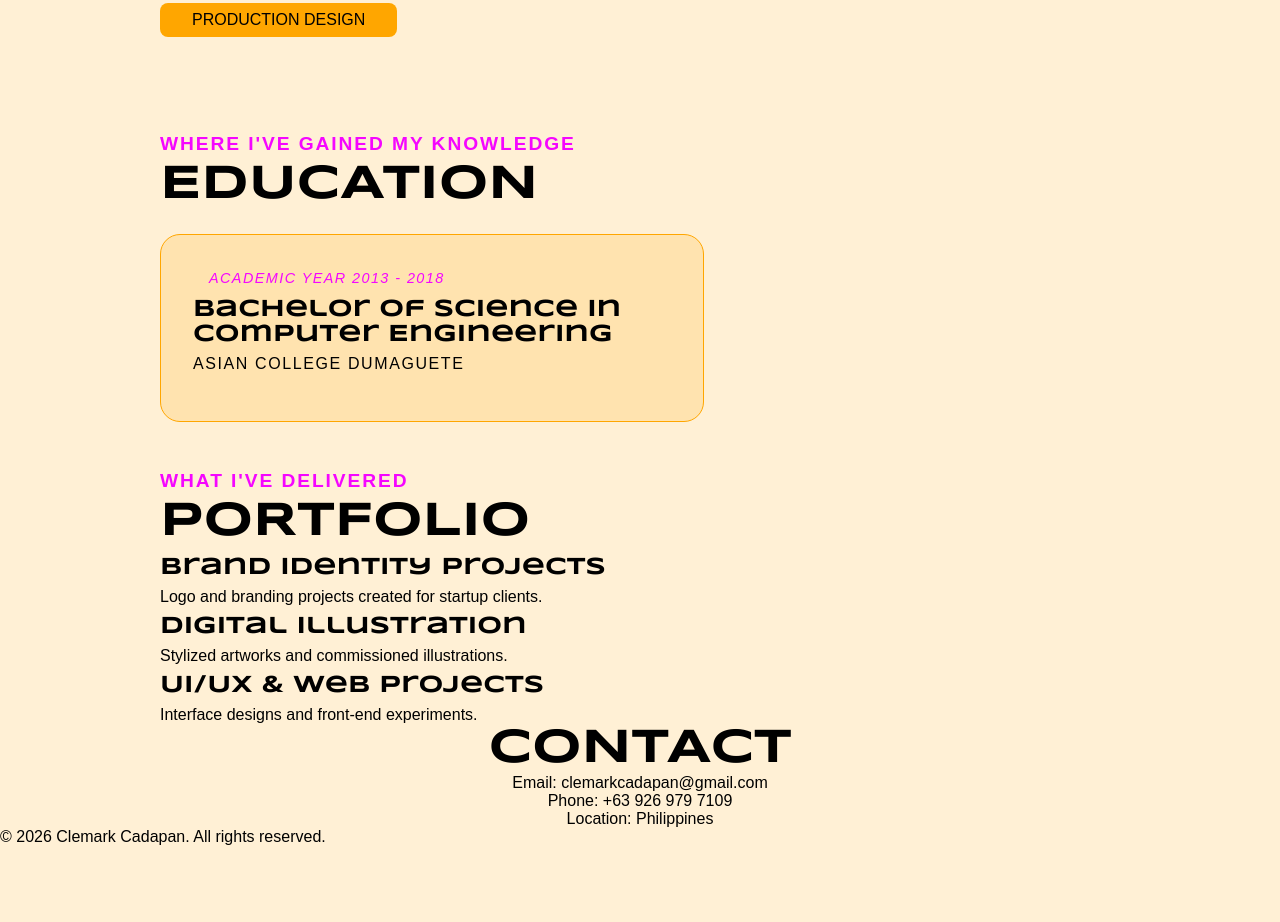
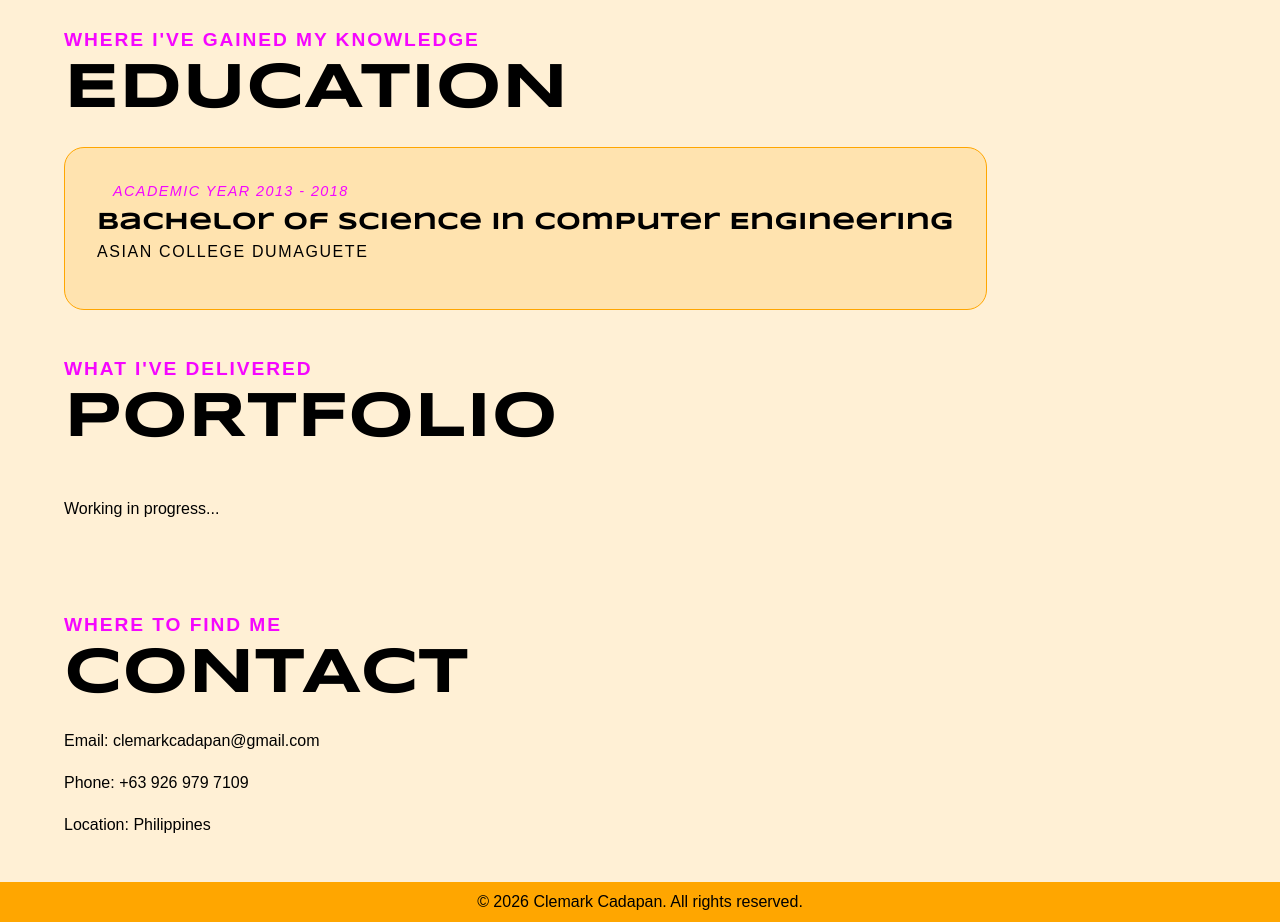
Before and after one commit to Clemark/clemark.github.io, a plain HTML site: page index.html in a window 1280 px wide. Shown: the part 2269-3191 px from the top of the page. Before the commit the page ends 3115 px from the top, so only its background shows below. Drawn offline with nearby package versions, Linux system fonts and the light colour scheme; a web font is replaced by a local one.

Commit message:
Fixed wrapping

```diff
--- a/index.html
+++ b/index.html
@@ -211,7 +211,7 @@
             <p class="eyebrow">Where I've gained my knowledge</p>
             <h2>Education</h2>
           </header>
-          <div class="experience-card">
+          <div class="education-card">
             <p class="date">Academic Year 2013 - 2018</p>
             <h3>Bachelor of Science in Computer Engineering</h3>
             <p class="company">Asian College Dumaguete</p>
@@ -226,33 +226,30 @@
             <p class="eyebrow">What I've delivered</p>
             <h2>Portfolio</h2>
           </header>
+          <div class="topics">
             <article>
-            <h3>Brand Identity Projects</h3>
-            <p>Logo and branding projects created for startup clients.</p>
+              <p>Working in progress...</p>
             </article>
-          <article>
-            <h3>Digital Illustration</h3>
-            <p>Stylized artworks and commissioned illustrations.</p>
-          </article>
-          <article>
-            <h3>UI/UX & Web Projects</h3>
-            <p>Interface designs and front-end experiments.</p>
-          </article>
+          </div>
         </div>
       </section>
 
       <!-- CONTACT -->
       <section class="contact" id="contact">
+        <div class="topics">
           <header>
+            <p class="eyebrow">Where to find me</p>
             <h2>Contact</h2>
           </header>
-
           <p>
             Email:
-          <a href="mailto:clemarkcadapan@gmail.com">clemarkcadapan@gmail.com</a>
+            <a href="mailto:clemarkcadapan@gmail.com"
+              >clemarkcadapan@gmail.com</a
+            >
           </p>
           <p>Phone: <a href="tel:+639269797109">+63 926 979 7109</a></p>
           <p>Location: Philippines</p>
+        </div>
       </section>
     </main>
 
--- a/styles.css
+++ b/styles.css
@@ -96,7 +96,7 @@ h3 {
 
 h1 {
   text-transform: uppercase;
-  font-size: clamp(2rem, 5rem, 6rem);
+  font-size: clamp(2rem, 5vw + 1rem, 6rem);
   max-width: 8ch;
   text-align: center;
   line-height: 80%;
@@ -105,11 +105,11 @@ h1 {
 
 h2 {
   text-transform: uppercase;
-  font-size: 3rem;
+  font-size: clamp(1.5rem, 5vw + 1rem, 4rem);
 }
 
 h3 {
-  font-size: 1.5rem;
+  font-size: clamp(1rem, 5vw + 1rem, 1.5rem);
   padding-block: 0.5rem;
 }
 
@@ -120,7 +120,16 @@ section {
 }
 
 section > div {
-  width: 75vw;
+  width: clamp(320px, 90%, 1200px);
+}
+
+footer {
+  display: flex;
+  flex-direction: column;
+  justify-content: center;
+  align-items: center;
+  height: 5dvh;
+  background-color: var(--yellow);
 }
 
 .resume {
@@ -138,12 +147,14 @@ section > div {
 
 .about {
   text-align: center;
-  max-width: 45ch;
+  max-width: 72ch;
 }
 
 .socials {
   list-style: none;
   display: flex;
+  justify-content: center;
+  align-items: center;
   flex-wrap: wrap;
   gap: 10px;
 }
@@ -241,7 +252,7 @@ section > div {
   display: flex;
   flex-wrap: wrap;
   gap: 0.5rem;
-  max-width: 50vw;
+  width: clamp(320px, 90%, 1200px);
 }
 
 .skills-list li {
@@ -249,3 +260,13 @@ section > div {
   padding: 0.5rem 2rem;
   border-radius: 0.5rem;
 }
+
+.education-card {
+  max-width: 75rem;
+  display: flex;
+  flex-direction: column;
+  padding: 2rem;
+  border-radius: 20px;
+  background-color: var(--card-background);
+  border: 1px solid var(--yellow);
+}
```
Lines whose indentation alone changed are shown as unchanged.
